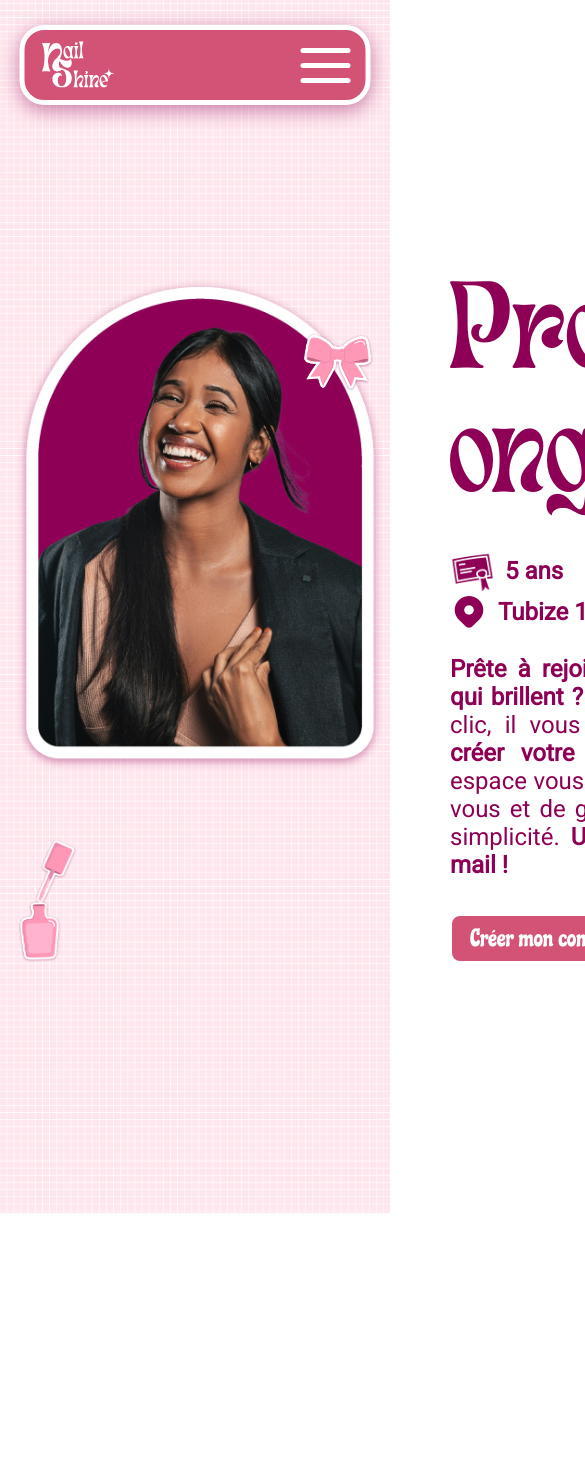
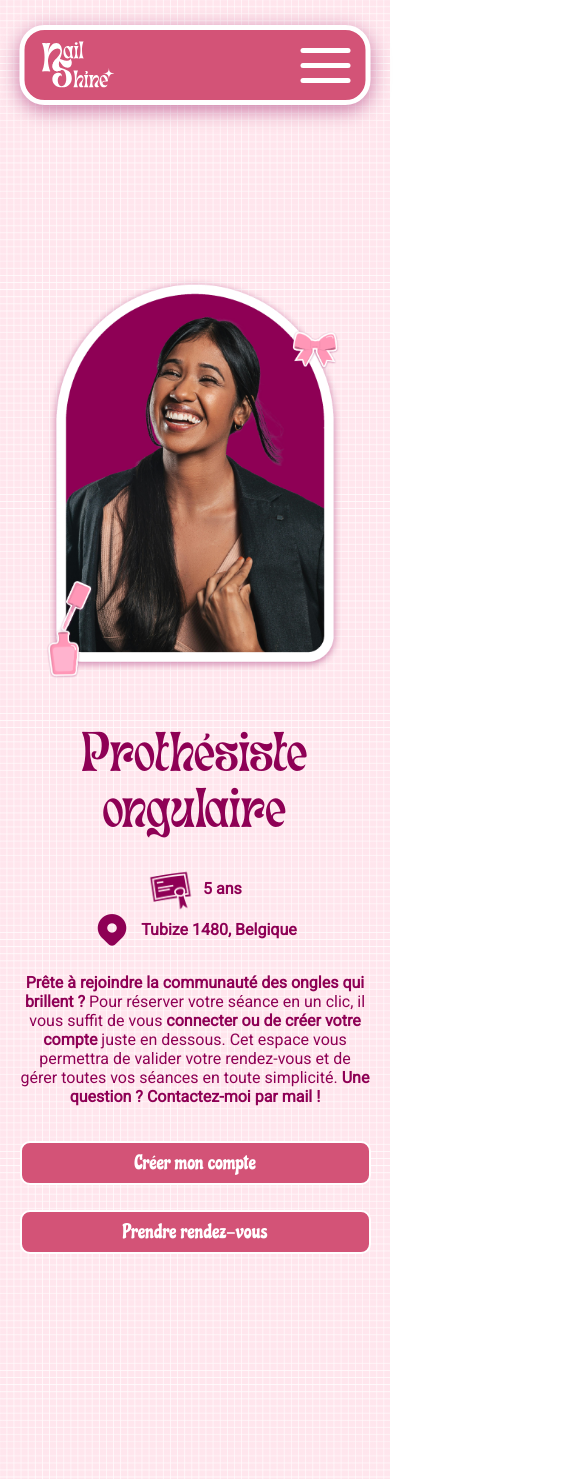
Before and after one commit to SacreOphelie/NailShine, a Next.js app: page / in a window 390 px wide. Shown: the top 1479 px of the page, 585 px wide, since content can reach past the window. Before the commit the page ends 1213 px from the top, so only its background shows below. Built offline with nearby package versions, Linux system fonts and the light colour scheme.

Commit message:
responsive accueil + var

```diff
--- a/next.config.ts
+++ b/next.config.ts
@@ -1,12 +1,11 @@
 import type { NextConfig } from "next";
 
 const nextConfig: NextConfig = {
-  /* config options here */
   reactCompiler: true,
   sassOptions: {
     includePaths: ["src/styles"],
     // Colle ce code en haut de TOUS les fichiers .scss automatiquement
-    prependData: `@use "variables" as *;`,
+    additionalData: `@use "variables" as *;`,
   },
 };
 
--- a/src/app/layout.tsx
+++ b/src/app/layout.tsx
@@ -1,6 +1,7 @@
 import Nav from "@/components/Nav";
 import { logoIcon } from "@/config/assets";
 import "@/styles/style.scss";
+import '@/styles/home.scss';
 
 export const metadata = {
   title: "NailShine",
--- a/src/app/page.tsx
+++ b/src/app/page.tsx
@@ -1,5 +1,5 @@
 import Image from "next/image";
-import '@/styles/home.scss';
+
 import Button from "@/components/Buttons/Button";
 import { contact } from "@/config/contact";
 
@@ -13,7 +13,7 @@ export default function Page() {
       <div className="slide" id="home">
           <div className="container">
             <div className="left">
-              <Image src="/images/prothesiste/Cadre-1.png" alt="Prothésiste ongulaire" width={400} height={500} id="cadre" />
+              <Image src="/images/prothesiste/Cadre-1.png" alt="Prothésiste ongulaire" width={400} height={500} id="cadre" priority />
               <Image src="/images/illustrations/Noeud.png" alt="Noeud" id="noeud" className="illu" width={75} height={75} />
               <Image src="/images/illustrations/Vernis.png" alt="Vernis" id="vernis" className="illu" width={75} height={125} />
             </div>
--- a/src/styles/_variables.scss
+++ b/src/styles/_variables.scss
@@ -13,11 +13,22 @@
     src: url('/typo/Roboto-Regular.ttf') format('truetype');
 }
 
-@mixin titre($taille: 80px) {
+@mixin titre($taille: 100px) {
   font-family: 'Kindred', sans-serif;
   font-size: $taille;
   text-decoration:none;
   font-weight: normal;
+  line-height: 1;
+  @media (max-width: 1500px) {
+        font-size: $taille - 32px;
+   }
+  @media (max-width: 810px) {
+        font-size: $taille - 56px;
+    }
+  @media (max-width: 520px) {
+        font-size: $taille - 68px;
+    }
+
 }
 
 @mixin sous-titre($taille: 40px) {
@@ -26,13 +37,20 @@
   text-decoration:none;
 }
 
-@mixin text($taille: 16px, $epaisseur: normal, $color: $text-darker, $align: justify) {
+@mixin text($taille: 20px, $epaisseur: normal, $color: $text-darker, $align: justify) {
   font-family: 'Roboto', sans-serif;
   font-size: $taille;
   font-weight: $epaisseur;
   text-decoration:none;
   color: $color;
   text-align: $align;
+    @media (max-width: 810px) {
+        font-size: $taille - 4px;
+    }
+    @media (max-width: 520px) {
+        font-size: 16px;
+    }
+
 }
 
 @mixin button($taille: 24px) {
@@ -41,9 +59,13 @@
   letter-spacing: 5%;
   font-weight: lighter;
   text-decoration:none;
+  text-align: center;
+    @media (max-width: 520px) {
+        font-size: $taille - 4px;
+    }
 }
 
-@mixin text-chicle($taille: 16px) {
+@mixin text-chicle($taille: 20px) {
   font-family: 'Chicle', sans-serif;
   font-size: $taille;
   letter-spacing: 5%;
--- a/src/styles/home.scss
+++ b/src/styles/home.scss
@@ -8,7 +8,10 @@
         display:flex;
         gap:$gap-large;
         height:fit-content;
+
         .left{
+            width:fit-content;
+            height:fit-content;
             position:relative;
             img{
                 object-fit:contain;
@@ -57,5 +60,56 @@
                 padding-top:$padding-small;
             }
         }
+        @media(max-width: 1500px){
+            width:90%;
+            margin: 0 auto;
+        }
+        @media(max-width: 1310px){
+            flex-direction:column;
+            align-items:center;
+            .right{
+                h1{
+                    text-align:center;
+                }
+                p{
+                    text-align:center !important;
+                }
+                .info{
+                    justify-content:center;
+                }
+                .container-btn{
+                    justify-content:center;
+                }
+            }
+        }
+        @media(max-width: 810px){
+            .right{
+                .container-btn{
+                    flex-direction:column;
+                    align-items:center;
+                    .button{
+                        width:100%;
+                    }
+                }
+            }
+        }
+        @media(max-width:400px){
+            .left{
+                #cadre{
+                    width:350px;
+                    height:400px;
+                }
+                #noeud{
+                    width:50px;
+                    height:50px;
+                    right:30px;
+                }
+                #vernis{
+                    width:50px;
+                    height:100px;
+                    left:25px;
+                }
+            }
+        }
     }
 }
--- a/src/styles/style.scss
+++ b/src/styles/style.scss
@@ -17,6 +17,8 @@
 
 .button{
     display: inline-block;
+    width:fit-content;
+    height:fit-content;
     padding:$padding-button;
     background-color:$color-dark;
     color:$text-white;
```
